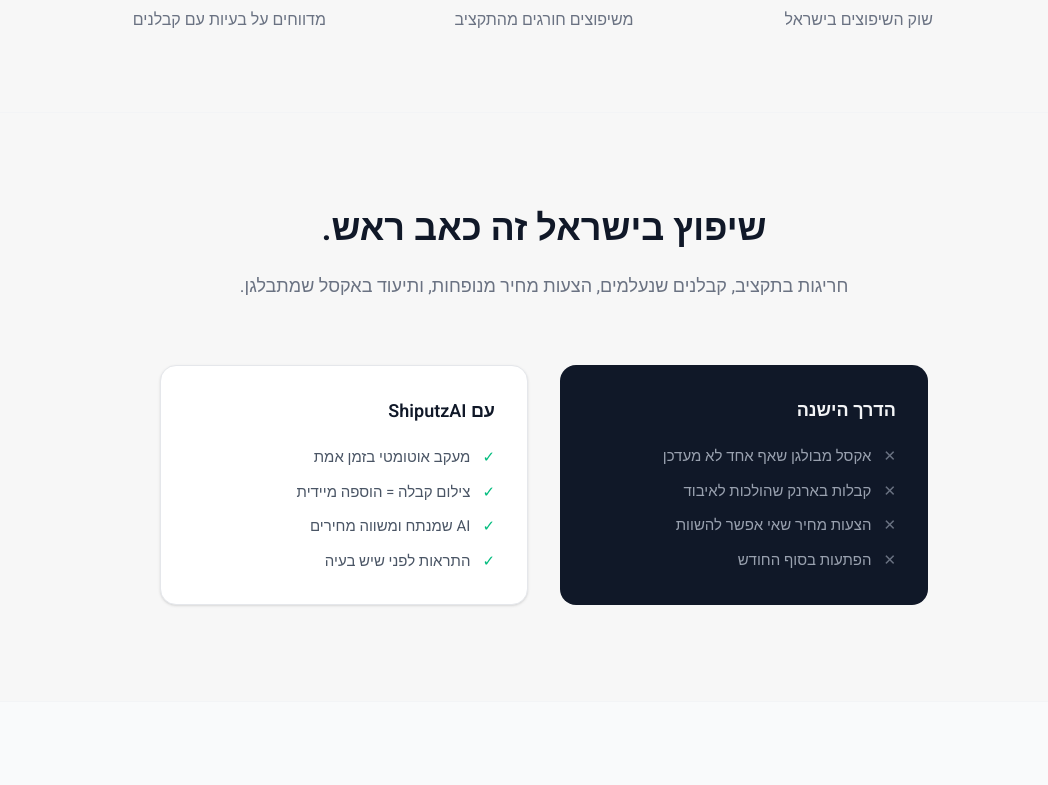
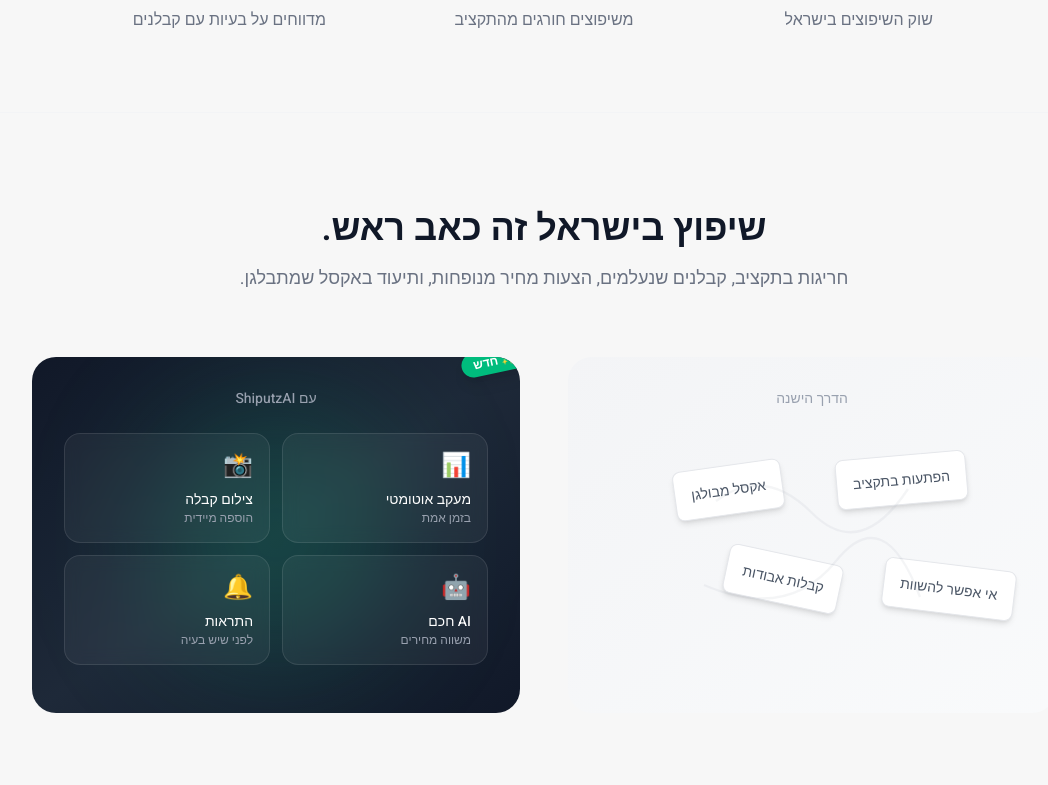
Before and after one commit to guyceza/shiputz-ai, a Next.js app: page / in a window 1280 px wide. Shown: the part 2155-2940 px from the top of the page, without its empty margins (96-1144 px from the left). Built offline with nearby package versions, Linux system fonts and the light colour scheme.

Commit message:
Add animated comparison section with Framer Motion - chaos to order transformation

```diff
--- a/package.json
+++ b/package.json
@@ -12,6 +12,7 @@
     "@google/generative-ai": "^0.24.1",
     "@supabase/auth-helpers-nextjs": "^0.15.0",
     "@supabase/supabase-js": "^2.97.0",
+    "framer-motion": "^12.34.3",
     "lucide-react": "^0.575.0",
     "next": "16.1.6",
     "react": "19.2.3",
--- a/src/app/page.tsx
+++ b/src/app/page.tsx
@@ -3,6 +3,7 @@
 import { useState, useEffect } from "react";
 import Link from "next/link";
 import HeroAnimation from "@/components/HeroAnimation";
+import ComparisonSection from "@/components/ComparisonSection";
 
 export default function Home() {
   const [isAdmin, setIsAdmin] = useState(false);
@@ -466,59 +467,8 @@ export default function Home() {
         </div>
       </section>
 
-      {/* Problem */}
-      <section className="py-24 px-6 border-t border-gray-100">
-        <div className="max-w-3xl mx-auto text-center">
-          <h2 className="text-3xl md:text-4xl font-semibold mb-6 text-gray-900">שיפוץ בישראל זה כאב ראש.</h2>
-          <p className="text-lg text-gray-500 mb-16">
-            חריגות בתקציב, קבלנים שנעלמים, הצעות מחיר מנופחות, ותיעוד באקסל שמתבלגן.
-          </p>
-          <div className="grid md:grid-cols-2 gap-8 text-right">
-            <div className="rounded-2xl p-8 bg-gray-900 text-white">
-              <p className="font-semibold mb-5 text-lg text-gray-100">הדרך הישנה</p>
-              <ul className="text-gray-400 space-y-3 text-[15px]">
-                <li className="flex items-center gap-3">
-                  <span className="text-gray-500">✕</span>
-                  <span>אקסל מבולגן שאף אחד לא מעדכן</span>
-                </li>
-                <li className="flex items-center gap-3">
-                  <span className="text-gray-500">✕</span>
-                  <span>קבלות בארנק שהולכות לאיבוד</span>
-                </li>
-                <li className="flex items-center gap-3">
-                  <span className="text-gray-500">✕</span>
-                  <span>הצעות מחיר שאי אפשר להשוות</span>
-                </li>
-                <li className="flex items-center gap-3">
-                  <span className="text-gray-500">✕</span>
-                  <span>הפתעות בסוף החודש</span>
-                </li>
-              </ul>
-            </div>
-            <div className="rounded-2xl p-8 bg-white border border-gray-200 shadow-sm">
-              <p className="font-semibold mb-5 text-lg text-gray-900">עם ShiputzAI</p>
-              <ul className="text-gray-600 space-y-3 text-[15px]">
-                <li className="flex items-center gap-3">
-                  <span className="text-emerald-500">✓</span>
-                  <span>מעקב אוטומטי בזמן אמת</span>
-                </li>
-                <li className="flex items-center gap-3">
-                  <span className="text-emerald-500">✓</span>
-                  <span>צילום קבלה = הוספה מיידית</span>
-                </li>
-                <li className="flex items-center gap-3">
-                  <span className="text-emerald-500">✓</span>
-                  <span>AI שמנתח ומשווה מחירים</span>
-                </li>
-                <li className="flex items-center gap-3">
-                  <span className="text-emerald-500">✓</span>
-                  <span>התראות לפני שיש בעיה</span>
-                </li>
-              </ul>
-            </div>
-          </div>
-        </div>
-      </section>
+      {/* Problem/Comparison */}
+      <ComparisonSection />
 
       {/* Testimonials */}
       <section className="py-24 px-6 border-t border-gray-100 bg-gray-50">
--- /dev/null
+++ b/src/components/ComparisonSection.tsx
@@ -0,0 +1,167 @@
+'use client';
+
+import { motion } from 'framer-motion';
+import { useInView } from 'framer-motion';
+import { useRef } from 'react';
+
+const oldWayItems = [
+  { text: 'אקסל מבולגן', rotation: -8, x: 10, y: 0 },
+  { text: 'קבלות אבודות', rotation: 12, x: -15, y: 5 },
+  { text: 'הפתעות בתקציב', rotation: -5, x: 20, y: -10 },
+  { text: 'אי אפשר להשוות', rotation: 7, x: -10, y: 15 },
+];
+
+const newWayItems = [
+  { icon: '📊', title: 'מעקב אוטומטי', desc: 'בזמן אמת' },
+  { icon: '📸', title: 'צילום קבלה', desc: 'הוספה מיידית' },
+  { icon: '🤖', title: 'AI חכם', desc: 'משווה מחירים' },
+  { icon: '🔔', title: 'התראות', desc: 'לפני שיש בעיה' },
+];
+
+export default function ComparisonSection() {
+  const ref = useRef(null);
+  const isInView = useInView(ref, { once: true, margin: '-100px' });
+
+  return (
+    <section className="py-24 px-6 border-t border-gray-100 overflow-hidden" ref={ref}>
+      <div className="max-w-5xl mx-auto">
+        <motion.div
+          className="text-center mb-16"
+          initial={{ opacity: 0, y: 20 }}
+          animate={isInView ? { opacity: 1, y: 0 } : {}}
+          transition={{ duration: 0.6 }}
+        >
+          <h2 className="text-3xl md:text-4xl font-semibold mb-4 text-gray-900">שיפוץ בישראל זה כאב ראש.</h2>
+          <p className="text-lg text-gray-500">
+            חריגות בתקציב, קבלנים שנעלמים, הצעות מחיר מנופחות, ותיעוד באקסל שמתבלגן.
+          </p>
+        </motion.div>
+
+        <div className="grid md:grid-cols-2 gap-8 md:gap-12">
+          {/* Old Way - Chaotic scattered elements */}
+          <motion.div
+            className="relative min-h-[320px] rounded-3xl bg-gradient-to-br from-gray-100 to-gray-50 p-8 overflow-hidden"
+            initial={{ opacity: 0, x: -50 }}
+            animate={isInView ? { opacity: 1, x: 0 } : {}}
+            transition={{ duration: 0.6, delay: 0.2 }}
+          >
+            <p className="text-sm font-medium text-gray-400 mb-8 text-center">הדרך הישנה</p>
+
+            <div className="relative h-[240px]">
+              {oldWayItems.map((item, i) => (
+                <motion.div
+                  key={i}
+                  className="absolute bg-white rounded-lg shadow-md px-4 py-3 border border-gray-200"
+                  style={{
+                    left: `${15 + i * 18}%`,
+                    top: `${10 + (i % 2) * 35}%`,
+                  }}
+                  initial={{ opacity: 0, scale: 0, rotate: 0 }}
+                  animate={isInView ? {
+                    opacity: 1,
+                    scale: 1,
+                    rotate: item.rotation,
+                    x: item.x,
+                    y: item.y,
+                  } : {}}
+                  transition={{
+                    duration: 0.5,
+                    delay: 0.4 + i * 0.1,
+                    type: 'spring',
+                    stiffness: 200,
+                  }}
+                  whileHover={{
+                    scale: 1.05,
+                    rotate: 0,
+                    transition: { duration: 0.2 }
+                  }}
+                >
+                  <span className="text-gray-600 text-sm whitespace-nowrap">{item.text}</span>
+                </motion.div>
+              ))}
+
+              {/* Chaos lines */}
+              <svg className="absolute inset-0 w-full h-full opacity-10" viewBox="0 0 200 200">
+                <motion.path
+                  d="M20,50 Q60,20 100,60 T180,40"
+                  stroke="currentColor"
+                  strokeWidth="2"
+                  fill="none"
+                  className="text-gray-400"
+                  initial={{ pathLength: 0 }}
+                  animate={isInView ? { pathLength: 1 } : {}}
+                  transition={{ duration: 1.5, delay: 0.8 }}
+                />
+                <motion.path
+                  d="M10,120 Q80,150 120,100 T190,130"
+                  stroke="currentColor"
+                  strokeWidth="2"
+                  fill="none"
+                  className="text-gray-400"
+                  initial={{ pathLength: 0 }}
+                  animate={isInView ? { pathLength: 1 } : {}}
+                  transition={{ duration: 1.5, delay: 1 }}
+                />
+              </svg>
+            </div>
+          </motion.div>
+
+          {/* New Way - Clean bento grid */}
+          <motion.div
+            className="relative rounded-3xl bg-gradient-to-br from-gray-900 via-gray-800 to-gray-900 p-8 overflow-hidden"
+            initial={{ opacity: 0, x: 50 }}
+            animate={isInView ? { opacity: 1, x: 0 } : {}}
+            transition={{ duration: 0.6, delay: 0.3 }}
+          >
+            {/* Glow effect */}
+            <div className="absolute top-1/2 left-1/2 -translate-x-1/2 -translate-y-1/2 w-64 h-64 bg-emerald-500/20 rounded-full blur-3xl" />
+
+            <p className="relative text-sm font-medium text-gray-400 mb-6 text-center">עם ShiputzAI</p>
+
+            <div className="relative grid grid-cols-2 gap-3">
+              {newWayItems.map((item, i) => (
+                <motion.div
+                  key={i}
+                  className="bg-white/5 backdrop-blur-sm rounded-2xl p-4 border border-white/10 hover:border-emerald-500/30 transition-colors"
+                  initial={{ opacity: 0, y: 20 }}
+                  animate={isInView ? { opacity: 1, y: 0 } : {}}
+                  transition={{ duration: 0.4, delay: 0.6 + i * 0.1 }}
+                  whileHover={{
+                    scale: 1.02,
+                    transition: { duration: 0.2 }
+                  }}
+                >
+                  <motion.div
+                    className="text-2xl mb-2"
+                    animate={isInView ? {
+                      scale: [1, 1.2, 1],
+                    } : {}}
+                    transition={{
+                      duration: 0.5,
+                      delay: 1 + i * 0.15,
+                      ease: 'easeInOut'
+                    }}
+                  >
+                    {item.icon}
+                  </motion.div>
+                  <p className="text-white font-medium text-sm">{item.title}</p>
+                  <p className="text-gray-400 text-xs">{item.desc}</p>
+                </motion.div>
+              ))}
+            </div>
+
+            {/* Animated badge */}
+            <motion.div
+              className="absolute -top-2 -right-2 bg-emerald-500 text-white text-xs font-bold px-3 py-1 rounded-full shadow-lg"
+              initial={{ scale: 0, rotate: -12 }}
+              animate={isInView ? { scale: 1, rotate: -12 } : {}}
+              transition={{ duration: 0.4, delay: 1.2, type: 'spring' }}
+            >
+              ✨ חדש
+            </motion.div>
+          </motion.div>
+        </div>
+      </div>
+    </section>
+  );
+}
```
Also changed, not shown: 1 other file (tests, documents, lock files or other folders).
